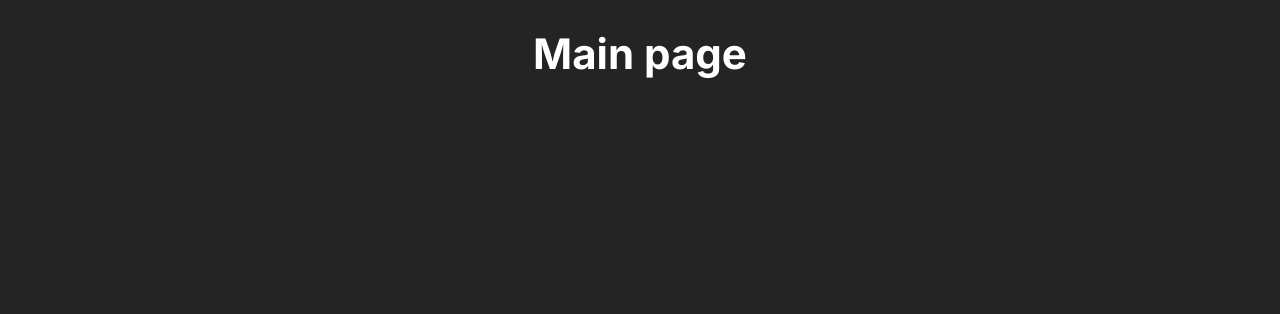
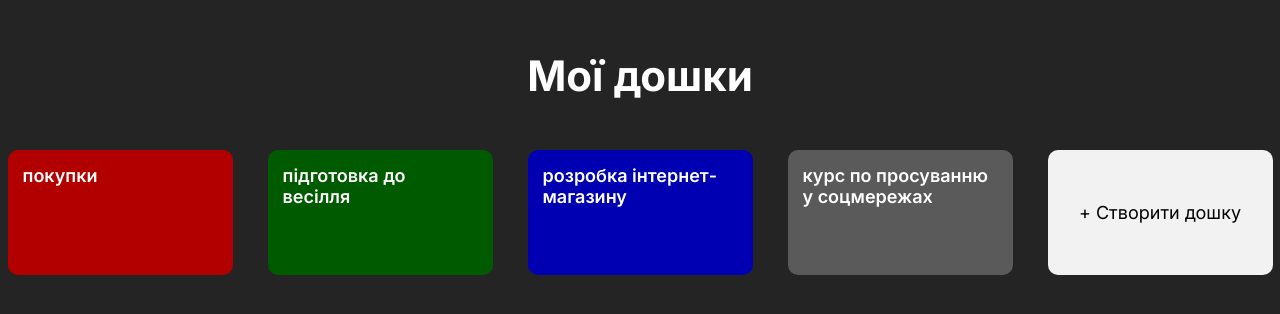
Before and after one commit to mikyven/shpp-frontend-trello, a React (Vite) app: page / in a window 1280 px wide. Shown: the top 314 px of the page. Built offline with nearby package versions, Linux system fonts and the light colour scheme.

Commit message:
level 2.2 task 1 and 2 completed

```diff
--- a/src/App.tsx
+++ b/src/App.tsx
@@ -1,13 +1,14 @@
 import { ReactElement } from 'react';
 import { BrowserRouter, Route, Routes } from 'react-router-dom';
 import { Board } from './pages/Board/Board';
+import { Home } from './pages/Home/Home';
 
 function App(): ReactElement {
   return (
     <BrowserRouter>
       <Routes>
-        <Route path="/" element={<h1>Main page</h1>} />
-        <Route path="/board" element={<Board />} />
+        <Route path="/" element={<Home />} />
+        <Route path="/board/:boardId" element={<Board />} />
       </Routes>
     </BrowserRouter>
   );
--- a/src/pages/Board/Board.tsx
+++ b/src/pages/Board/Board.tsx
@@ -1,4 +1,5 @@
 import { ReactElement, useState } from 'react';
+import { useParams } from 'react-router-dom';
 import { FontAwesomeIcon } from '@fortawesome/react-fontawesome';
 import { faHouse } from '@fortawesome/free-solid-svg-icons';
 import { List } from './components/List/List';
@@ -31,6 +32,8 @@ export function Board(): ReactElement {
     },
   ]);
 
+  const { boardId } = useParams();
+
   return (
     <div className="board">
       <section className="board_head">
@@ -38,7 +41,9 @@ export function Board(): ReactElement {
           {' '}
           <FontAwesomeIcon icon={faHouse} />
         </a>
-        <h1 className="board_title">{title}</h1>
+        <h1 className="board_title">
+          {title} {boardId}
+        </h1>
       </section>
       <section className="list_parent">
         {lists.map((i) => (
--- /dev/null
+++ b/src/pages/Home/Home.scss
@@ -0,0 +1,78 @@
+@use '../../common/variables' as v;
+
+.home {
+  user-select: none;
+  min-width: 100vw;
+  display: flex;
+  flex-direction: column;
+  overflow-x: auto;
+  overflow-y: hidden;
+
+  .home_head {
+    height: 150px;
+    width: 100%;
+    display: flex;
+    flex-direction: row;
+    justify-content: center;
+    align-items: center;
+  }
+
+  .home_boards {
+    align-self: center;
+    width: 1300px;
+    display: grid;
+    grid-template-columns: repeat(5, 1fr);
+    place-items: center;
+
+    & > a {
+      color: white;
+      text-decoration: none;
+      height: 125px;
+      width: 225px;
+
+      & > * {
+        width: inherit;
+        border-radius: v.$mainRadius;
+      }
+
+      .home_board {
+        position: absolute;
+        height: 125px;
+        transition: all 0.1s ease-in;
+
+        .home_board_title {
+          font-weight: 600;
+          font-size: v.$mainFontSize;
+          margin: v.$primarySize;
+        }
+
+        .home_board_bg {
+          filter: brightness(0.7);
+          border-radius: inherit;
+          z-index: -1;
+          position: absolute;
+          top: 0;
+          height: inherit;
+          width: inherit;
+        }
+
+        &:hover {
+          opacity: 0.8;
+        }
+
+        &:active {
+          opacity: 0.7;
+        }
+      }
+    }
+
+    .add-board_btn {
+      @include v.button(v.$listColor);
+      height: 125px;
+      width: 225px;
+      align-items: center;
+      justify-content: center;
+      padding: 0;
+    }
+  }
+}
--- /dev/null
+++ b/src/pages/Home/Home.tsx
@@ -0,0 +1,29 @@
+import { ReactElement, useState } from 'react';
+import { Link } from 'react-router-dom';
+import { Board } from './components/Board/Board';
+import './Home.scss';
+
+export function Home(): ReactElement {
+  const [boards] = useState([
+    { id: 1, title: 'покупки', custom: { background: 'red' } },
+    { id: 2, title: 'підготовка до весілля', custom: { background: 'green' } },
+    { id: 3, title: 'розробка інтернет-магазину', custom: { background: 'blue' } },
+    { id: 4, title: 'курс по просуванню у соцмережах', custom: { background: 'grey' } },
+  ]);
+
+  return (
+    <div className="home">
+      <section className="home_head">
+        <h1>Мої дошки</h1>
+      </section>
+      <section className="home_boards">
+        {boards.map((i) => (
+          <Link to={`board/${i.id}`} key={i.id} draggable={false}>
+            <Board title={i.title} custom={i.custom} />
+          </Link>
+        ))}
+        <button className="add-board_btn">+ Створити дошку</button>
+      </section>
+    </div>
+  );
+}
--- /dev/null
+++ b/src/pages/Home/components/Board/Board.tsx
@@ -0,0 +1,20 @@
+import { ReactElement } from 'react';
+
+// eslint-disable-next-line @typescript-eslint/no-explicit-any
+export function Board(props: { title: string; custom: Record<string, any> }): ReactElement {
+  const { title, custom } = props;
+
+  return (
+    // eslint-disable-next-line @typescript-eslint/no-unsafe-assignment
+    <div className="home_board">
+      <p className="home_board_title">{title}</p>
+      <div
+        className="home_board_bg"
+        style={
+          // eslint-disable-next-line @typescript-eslint/no-unsafe-assignment
+          { backgroundColor: custom.background || 'hsl(0, 0%, 30%)' }
+        }
+      />
+    </div>
+  );
+}
```
Also changed, not shown: 1 other file (tests, documents, lock files or other folders).
